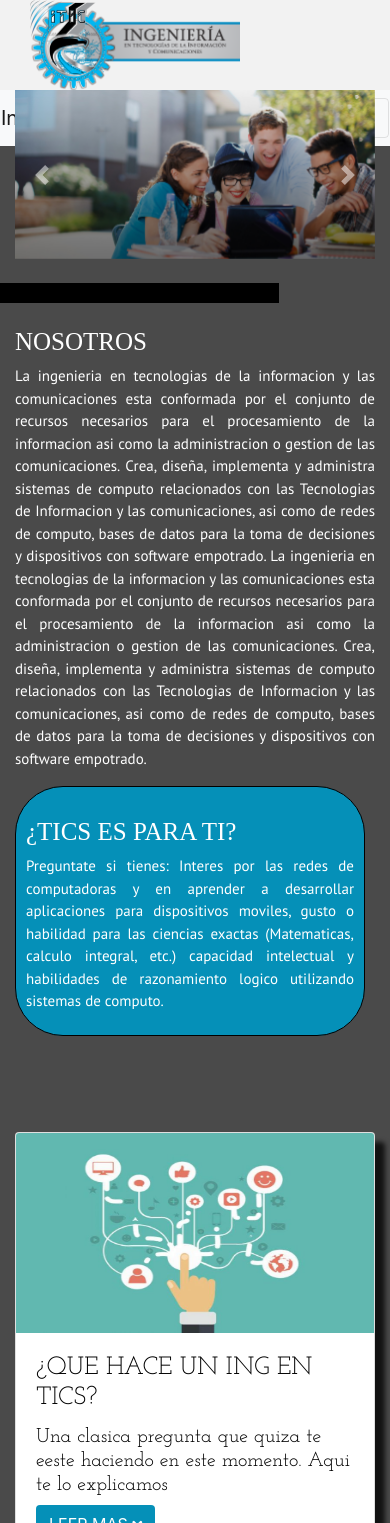
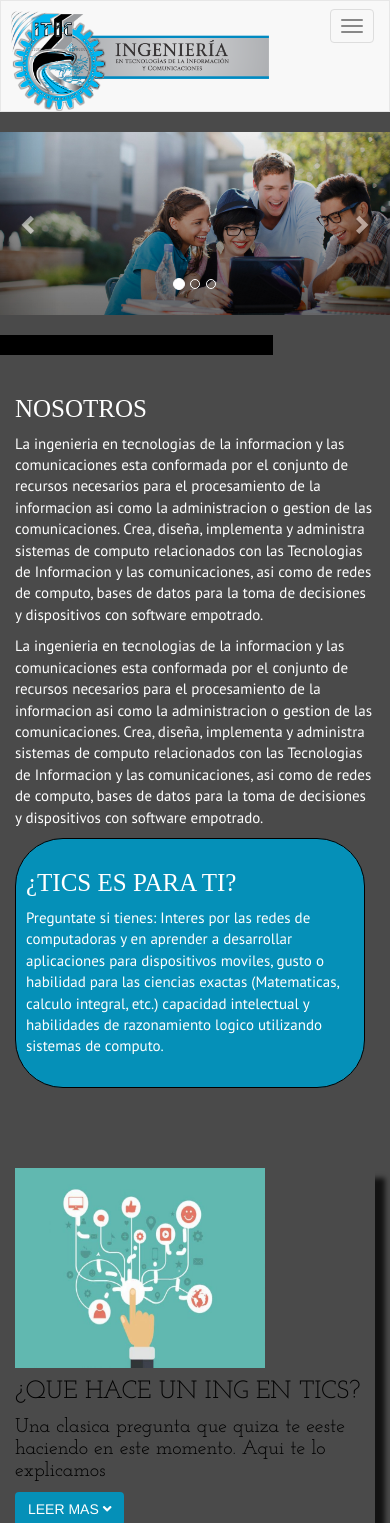
Before and after one commit to Arelysolis1615/TICSPAGINA, a PHP site: page / in a window 390 px wide; the page is wider, and only the part inside the window is pictured. Shown: the top 1523 px of that part. Run offline with PHP 8.4, Linux system fonts and the light colour scheme; some libraries are stand-ins or nearby versions.

Commit message:
nuevo commit
nuevo commitnuevo commit

 Please enter the commit message for your changes. Lines start
dkjnsmdkjnº# with '#' will be ignored, and an empty message aborts the commit.

```diff
--- a/css/estilos.css
+++ b/css/estilos.css
@@ -7,7 +7,7 @@ header{
     background-color:#7FA8F4;
     color:#fff;
     height:90px;
-    position: static;
+
 
     z-index: 100;
     /*margin-top: 5px;*/
--- a/index.html
+++ b/index.html
@@ -3,24 +3,37 @@
 <html lang="en">
 <head>
 
+	<meta charset="UTF-8">
+	<meta name="viewport" content="width=device-width, initial-scale=1.0">
+	<meta name="viewport" content="width=device-width, user-scalable=no, initial-scale=1.0, maximum-scale=1.0, minimum-scale=1.0">
 
-	<meta charset="UTF-8">
 	<link rel="stylesheet" type="text/css" href="css/normalize.css" />
-
-	<meta name="viewport" content="width=device-width, user-scalable=no, initial-scale=1.0, maximum-scale=1.0, minimum-scale=1.0">
 
 	<link rel="stylesheet" href="css/animate.css">
 
 	<link  href="https://fonts.googleapis.com/css?family=Arimo|Josefin+Slab|PT+Sans" rel="stylesheet">
-	<link rel="stylesheet" href="https://stackpath.bootstrapcdn.com/bootstrap/4.3.1/css/bootstrap.min.css" integrity="sha384-ggOyR0iXCbMQv3Xipma34MD+dH/1fQ784/j6cY/iJTQUOhcWr7x9JvoRxT2MZw1T" crossorigin="anonymous">
 
-	<meta name="viewport" content="width=device-width, initial-scale=1.0">
+	<!-- <link rel="stylesheet" href="https://stackpath.bootstrapcdn.com/bootstrap/4.3.1/css/bootstrap.min.css" integrity="sha384-ggOyR0iXCbMQv3Xipma34MD+dH/1fQ784/j6cY/iJTQUOhcWr7x9JvoRxT2MZw1T" crossorigin="anonymous">  -->
+	<link rel="stylesheet" href="https://maxcdn.bootstrapcdn.com/bootstrap/3.3.7/css/bootstrap.min.css" integrity="sha384-BVYiiSIFeK1dGmJRAkycuHAHRg32OmUcww7on3RYdg4Va+PmSTsz/K68vbdEjh4u" crossorigin="anonymous">
 
 	<link rel="stylesheet" href="https://use.fontawesome.com/releases/v5.7.2/css/all.css" integrity="sha384-fnmOCqbTlWIlj8LyTjo7mOUStjsKC4pOpQbqyi7RrhN7udi9RwhKkMHpvLbHG9Sr" crossorigin="anonymous">
 
+	<link rel="stylesheet" type="text/css" href="css/estilos.css">
+
+	<!-- <script src="https://code.jquery.com/jquery-3.3.1.slim.min.js" integrity="sha384-q8i/X+965DzO0rT7abK41JStQIAqVgRVzpbzo5smXKp4YfRvH+8abtTE1Pi6jizo" crossorigin="anonymous"></script> -->
+	<script src="https://ajax.googleapis.com/ajax/libs/jquery/1.12.4/jquery.min.js"></script>
+
+	<script src="https://cdnjs.cloudflare.com/ajax/libs/popper.js/1.14.6/umd/popper.min.js" integrity="sha384-wHAiFfRlMFy6i5SRaxvfOCifBUQy1xHdJ/yoi7FRNXMRBu5WHdZYu1hA6ZOblgut" crossorigin="anonymous"></script>
+	<!-- <script src="https://stackpath.bootstrapcdn.com/bootstrap/4.2.1/js/bootstrap.min.js" integrity="sha384-B0UglyR+jN6CkvvICOB2joaf5I4l3gm9GU6Hc1og6Ls7i6U/mkkaduKaBhlAXv9k" crossorigin="anonymous"></script> -->
+	<script src="https://maxcdn.bootstrapcdn.com/bootstrap/3.3.7/js/bootstrap.min.js" integrity="sha384-Tc5IQib027qvyjSMfHjOMaLkfuWVxZxUPnCJA7l2mCWNIpG9mGCD8wGNIcPD7Txa" crossorigin="anonymous"></script>
 
 
-	<link rel="stylesheet" type="text/css" href="css/estilos.css">
+
+	<script type="text/javascript">
+	$(window).load(function() {
+		$(".loader").fadeOut("slow");
+	});
+	</script>
 
 	<style>
 		h3{
@@ -48,173 +61,223 @@
 
 		}
 
+		#logotipo-carrera-tics {
+			height: 100px;
+		}
 
+		#link-navbar-brand {
+			display: block;
+			padding: 10px !important;
+		}
+
+		.img-responsive {
+			width: 100%;
+		}
+
+		.loader {
+			position: fixed;
+			left: 0px;
+			top: 0px;
+			width: 100%;
+			height: 100%;
+			z-index: 9999;
+			background: url('imagenes/pageLoader.gif') 50% 50% no-repeat rgb(249,249,249);
+			opacity: .8;
+		}
 	</style>
 
 	<title>ITA-TICS</title>
 </head>
 <body>
-	<header>
-		<section class="main row">
 
-			<div class="container-fluid col-xs-8 col-sm-8 col-md-8 col-lg-7">
-				<div id="logo"></div>
+	<div class="loader"></div>
 
+	<nav id="navBarMenu" class="navbar navbar-default" style="border-radius: 0px;">
+		<div class="container-fluid">
+			<!-- Brand and toggle get grouped for better mobile display -->
+			<div class="navbar-header">
+				<button type="button" class="navbar-toggle collapsed" data-toggle="collapse" data-target="#bs-example-navbar-collapse-1" aria-expanded="false">
+					<span class="sr-only">Toggle navigation</span>
+					<span class="icon-bar"></span>
+					<span class="icon-bar"></span>
+					<span class="icon-bar"></span>
+				</button>
+				<a class="navbar-brand" href="#" style="display: block; height: 110px; padding: 10px !important;">
+					<img src="imagenes/logoTICS.png" id="logotipo-carrera-tics" alt="Logotipo de la carrera de TIC's">
+				</a>
 			</div>
-			<nav class="navbar navbar-expand-lg navbar-light bg-light  col-xs-4 col-sm-4 col-md-4 col-lg-5">
-	  				<a class="navbar-brand" href="#">Inicio</a>
-	  				<button class="navbar-toggler" type="button" data-toggle="collapse" data-target="#navbarNavAltMarkup" aria-controls="		navbarNavAltMarkup" aria-expanded="false" aria-label="Toggle navigation">
-	   				 	<span class="navbar-toggler-icon"></span>
-	  				</button>
-	  				<div class="collapse navbar-collapse" id="navbarNavAltMarkup">
-		    			<div class="navbar-nav">
-			     		 	<a class="nav-item nav-link active" href="#">Nosotros <span class="sr-only">(current)</span></a>
-			      			<a class="nav-item nav-link" href="#">Reticula</a>
-			      			<a class="nav-item nav-link" href="#">Programa</a>
-			      			<a class="nav-item nav-link" href="#">Maestros</a>
-			      			<a class="nav-item nav-link" href="#">Contacto</a>
-			      			<!--<a class="nav-item nav-link disabled" href="#" tabindex="-1" aria-disabled="true">Maestros</a>-->
+
+			<!-- Collect the nav links, forms, and other content for toggling -->
+			<div class="collapse navbar-collapse" id="bs-example-navbar-collapse-1" style="padding-top: 10px;">
+
+				<ul class="nav navbar-nav navbar-right">
+					<li><a class="nav-item nav-link active" href="#">Nosotros <span class="sr-only">(current)</span></a></li>
+					<li><a class="nav-item nav-link" href="#">Reticula</a></li>
+					<li><a class="nav-item nav-link" href="#">Programa</a></li>
+					<li><a class="nav-item nav-link" href="#">Maestros</a></li>
+					<li><a class="nav-item nav-link" href="#">Contacto</a></li>
+				</ul>
+			</div><!-- /.navbar-collapse -->
+		</div><!-- /.container-fluid -->
+	</nav>
+
+	<!-- CARRUSEL START -->
+	<div id="myCarousel" class="carousel slide" data-ride="carousel">
+
+		<!-- INDICADORES -->
+		<ol class="carousel-indicators">
+			<li data-target="#myCarousel" data-slide-to="0" class="active"></li>
+			<li data-target="#myCarousel" data-slide-to="1"></li>
+			<li data-target="#myCarousel" data-slide-to="2"></li>
+		</ol>
+
+		<!-- CONTENEDORES DE SLIDES -->
+		<div class="carousel-inner">
+			<div class="item active">
+				<img src="imagenes/alumnos.jpg" class="d-block w-100 img-responsive" alt="...">
+			</div>
+			<div class="item">
+				<img src="imagenes/puños.jpg" class="d-block w-100 img-responsive" alt="...">
+			</div>
+			<div class="item">
+				<img src="imagenes/ITAOXXO.jpg" class="d-block w-100 img-responsive" alt="...">
 			</div>
 		</div>
-			</nav>
-		</section>
-	</header>
 
+		<!-- CONTROLES DE IZQUIERDA A DERECHA -->
+		<a class="left carousel-control" href="#myCarousel" data-slide="prev">
+			<span class="glyphicon glyphicon-chevron-left"></span>
+			<span class="sr-only">Anterior</span>
+		</a>
+		<a class="right carousel-control" href="#myCarousel" data-slide="next">
+			<span class="glyphicon glyphicon-chevron-right"></span>
+			<span class="sr-only">Siguiente</span>
+		</a>
+	</div>
+	<!-- CARRUSEL END -->
 
-	<section class="slide-main col-xs-12 col-sm-12 col-md-12 col-lg-12">
-				<div id="carouselExampleInterval" class="carousel slide" data-ride="carousel">
-		  			<div class="carousel-inner">
-		    			<div class="carousel-item active" data-interval="10000">
-		      				<img src="imagenes/alumnos.jpg" class="d-block w-100" alt="...">
-		    			</div>
-		    			<div class="carousel-item" data-interval="2000">
-		      				<img src="imagenes/puños.jpg" class="d-block w-100" alt="...">
-		    			</div>
-		    			<div class="carousel-item">
-		      				<img src="imagenes/ITAOXXO.jpg" class="d-block w-100" alt="...">
+	<!-- SEPARADOR START -->
+	<br>
+		<div class="container">
+			<div class="row">
+				<div class="linea col-xs-12 col-sm-12 col-md-12 col-lg-12">
 				</div>
 			</div>
-		  			<a class="carousel-control-prev" href="#carouselExampleInterval" role="button" data-slide="prev">
-		   		 		<span class="carousel-control-prev-icon" aria-hidden="true"></span>
-		    			<span class="sr-only">Previous</span>
-		  			</a>
-		 			 <a class="carousel-control-next" href="#carouselExampleInterval" role="button" data-slide="next">
-		    			<span class="carousel-control-next-icon" aria-hidden="true"></span>
-		    			<span class="sr-only">Next</span>
-	  				</a>
 		</div>
-			</section>
 	<br>
+	<!-- SEPARADOR END -->
 
-		<section class="row">
-		<article class="linea col-xs-12 col-sm-12 col-md-12 col-lg-12"></article>
-
-
-		</section>
-		<br>
-	<div class="container ">
-
-		<!--Con xs ponemos 12 para que este la pantalla completa -->
-		<section class="row">
+	<div class="container">
+		<div class="row">
 			<article class="animated wobble col-xs-12 col-sm-8 col-md-9 col-lg-9 ">
-
-				<h1>
-					 NOSOTROS</h1>
-				<p ALIGN="justify">
-
+				<h1>NOSOTROS</h1>
+				<p class="p-justificado">
 					La ingenieria en tecnologias de la informacion y las comunicaciones esta conformada por el conjunto de recursos necesarios para el procesamiento de la informacion asi como la administracion o gestion de las comunicaciones. Crea, diseña, implementa y administra sistemas de computo relacionados con las Tecnologias de Informacion y las comunicaciones, asi como de redes de computo, bases de datos para la toma de decisiones y dispositivos con software empotrado.
-
+				</p>
+				<p class="p-justificado">
 					La ingenieria en tecnologias de la informacion y las comunicaciones esta conformada por el conjunto de recursos necesarios para el procesamiento de la informacion asi como la administracion o gestion de las comunicaciones. Crea, diseña, implementa y administra sistemas de computo relacionados con las Tecnologias de Informacion y las comunicaciones, asi como de redes de computo, bases de datos para la toma de decisiones y dispositivos con software empotrado.
 				</p>
 			</article>
 
-
 			<article class="col-xs-12 col-sm-2 col-md-2 col-lg-2">
 				<div class="redondeo">
-
 					<div class=tex>
 						<h1>¿TICS ES PARA TI?</h1>
-						<p ALIGN="justify">Preguntate si tienes:
+						<p class="p-justificado">
+							Preguntate si tienes:
 							Interes por las redes de computadoras y en aprender a desarrollar aplicaciones para dispositivos moviles, gusto o habilidad para las ciencias exactas (Matematicas, calculo integral, etc.) capacidad intelectual y habilidades de razonamiento logico utilizando sistemas de computo.</p>
 					</div>
-
 				</div>
 			</article>
-		</section>
+		</div>
+
+		<br>
 		<br>
 		<br>
 		<br>
 
-
-		<br>
-
-		</section>
-
-		<!--<div class="clearfix visible-sm-block"></div>-->
-
 		<!--La de arriba es una fila y esta es otra-***18rem;-->
 		<div class="row">
+			<div class="col-xs-12 col-sm-6 col-md-3 ">
+				<div class="card">
+					<img src="imagenes/tics.jpg" width="250" height="200" class="card-img-top" alt="...">
+					<div class="card-body">
+						<h5 class="animated bounce card-title">¿QUE HACE UN ING EN TICS?</h5>
+						<h6 class="card-text">Una clasica pregunta que quiza te eeste haciendo en este momento. Aqui te lo explicamos</h6>
+						<h6 id="h6-que-hace-un-ing" class="card-text">
+							Lorem ipsum dolor sit amet, consectetur adipiscing elit. Nam sapien lacus, suscipit id erat egestas, auctor mattis sem. Curabitur congue dolor in mi sagittis facilisis.
+						</h6>
+
+						<button type="button" class="btn btn-main" onclick="OcultarH6QueHaceUnIng()">
+							LEER MAS <i class="fas fa-angle-down"></i></i>
+						</button>
+					</div>
+				</div>
+			</div>
+
+			<!--si eliminamos una columna simplemente desaparece pero las otras no se acomodan -->
+			<div class="col-xs-12 col-sm-6 col-md-3 ">
+				<div class="card">
+  					<img src="imagenes/oficina3.jpg" width="250" height="200"  class="card-img-top" alt="...">
+					<div class="card-body">
+						<h5 class="card-title">¿DONDE TRABAJAN?</h5>
+						<h6 class="card-text">Una clasica pregunta que quiza te eeste haciendo en este momento. Aqui te lo explicamos</h6>
+						<h6 id="h6-donde-trabajan" class="card-text">
+							Lorem ipsum dolor sit amet, consectetur adipiscing elit. Nam sapien lacus, suscipit id erat egestas, auctor mattis sem. Curabitur congue dolor in mi sagittis facilisis.
+						</h6>
+
+						<button type="button" class="btn btn-main" onclick="OcultarH6DondeTrabajan()">
+							LEER MAS <i class="fas fa-angle-down"></i></i>
+						</button>
+					</div>
+				</div>
+			</div>
 
 			<div class="col-xs-12 col-sm-6 col-md-3 ">
 				<div class="card">
-	  					<img src="imagenes/tics.jpg" width="350" height="200" class="card-img-top" alt="...">
+  					<img src="imagenes/ingreso.jpg" width="250" height="200" class="card-img-top" alt="...">
 					<div class="card-body">
-			   				 <h5 class="animated bounce card-title">¿QUE HACE UN ING EN TICS?</h5>
+						<h5 class="card-title">INGRESO PROMEDIO</h5>
 		    			<h6 class="card-text">Una clasica pregunta que quiza te eeste haciendo en este momento. Aqui te lo explicamos</h6>
-			    			<a href="#" class="btn btn-main">LEER MAS <i class="fas fa-angle-down"></i></i></a>
+		    			<h6 id="h6-ingreso-promedio" class="card-text">
+							Lorem ipsum dolor sit amet, consectetur adipiscing elit. Nam sapien lacus, suscipit id erat egestas, auctor mattis sem. Curabitur congue dolor in mi sagittis facilisis.
+						</h6>
+
+						<button type="button" class="btn btn-main" onclick="OcultarH6IngresoPromedio()">
+							LEER MAS <i class="fas fa-angle-down"></i></i>
+						</button>
 					</div>
 	  			</div>
 			</div>
-			<!--si eliminamos una columna simplemente desaparece pero las otras no se acomodan -->
-			<div class="col-xs-12 col-sm-6 col-md-3 ">
-				<div class="card">
-  					<img src="imagenes/oficina3.jpg" width="350" height="200"  class="card-img-top" alt="...">
-	 				 <div class="card-body">
-		   				 <h5 class="card-title">¿DONDE TRABAJAN?</h5>
-		    			<h6 class="card-text">Una clasica pregunta que quiza te eeste haciendo en este momento. Aqui te lo explicamos</h6>
-		    			<a href="#" class="btn btn-main">LEER MAS <i class="fas fa-angle-down"></i></i></a>
-	  				</div>
 
-				</div>
-			</div>
-			<div class="col-xs-12 col-sm-6 col-md-3 ">
-				<div class="card">
-  					<img src="imagenes/ingreso.jpg" width="350" height="200" class="card-img-top" alt="...">
-	 				 <div class="card-body">
-		   				 <h5 class="card-title">INGRESO PROMEDIO</h5>
-		    			<h6 class="card-text">Una clasica pregunta que quiza te eeste haciendo en este momento. Aqui te lo explicamos</h6>
-		    			<a href="#" class="btn btn-main">LEER MAS <i class="fas fa-angle-down"></i></i></a>
-	  				</div>
-	  			</div>
-
-			</div>
 			<div class="col-xs-12 col-sm-6 col-md-3">
 				<div class="card">
-
-				<img src="imagenes/idea.png" width="350" height="200" class="card-img-top" alt="...">
+					<img src="imagenes/idea.png" width="250" height="200" class="card-img-top" alt="...">
   					<!--<img src="imagenes/interesante.jpg" class="card-img-top" alt="...">-->
 					<div class="card-body">
 						<h6 class="card-title">DATOS CURIOSOS</h5>
 		    			<h6 class="card-text">Una clasica pregunta que quiza te eeste haciendo en este momento. Aqui te lo explicamos</h6>
-		    			<br>
-		    			<a href="#" class="btn btn-main">LEER MAS <i class="fas fa-angle-down"></i></i></a>
-	  				</div>
+		    			<h6 id="h6-datos-curiosos" class="card-text">
+							Lorem ipsum dolor sit amet, consectetur adipiscing elit. Nam sapien lacus, suscipit id erat egestas, auctor mattis sem. Curabitur congue dolor in mi sagittis facilisis.
+						</h6>
 
+						<button type="button" class="btn btn-main" onclick="OcultarH6DatosCuriosos()">
+							LEER MAS <i class="fas fa-angle-down"></i></i>
+						</button>
 	  				</div>
 				</div>
 			</div>
+		</div>
+
 		<br>
 
-		</section>
 		<article class="container fluid col-xs-12 col-sm-12 col-md-12 col-lg-12">
 				<h1>UN POCO DE NOSOTROS, UN POCO DE AMBIENTE TICS</h1>
 		</article>
+
 		<div class="row">
 			<article class="col-xs-12 col-sm-4 col-md-4 col-lg-4">
-
-
 				<img src="imagenes/uno.jpg" width="350" height="200" href="imagenes/uno.jpg">
-
 			</article>
 			<article class="col-xs-12 col-sm-4 col-md-4 col-lg-4">
 				<img src="imagenes/dos.jpeg" width="350" height="200">
@@ -222,11 +285,9 @@
 			<article class="col-xs-12 col-sm-4 col-md-4 col-lg-4">
 				<img src="imagenes/tres.jpg" width="350" height="200">
 			</article>
+		</div>
 
-		</div>
 		<div class="row">
-
-
 			<article class="col-xs-12 col-sm-4 col-md-4 col-lg-4">
 				<h3>Maestros capacitados</h3>
 			</article>
@@ -236,12 +297,11 @@
 			<article class="col-xs-12 col-sm-4 col-md-4 col-lg-4">
 				<h3>Variedad cultural</h3>
 			</article>
+		</div>
 
-		</div>
 		<br>
 
 		<div class="row">
-
 			<div class="col-xs-12 col-sm-4 col-md-4 col-lg-4">
 				<div class="galeria">
 					<img src="imagenes/cuatro.jpg"width="350" height="200" >
@@ -260,8 +320,6 @@
 
 		<br>
 		<div class="row">
-
-
 			<article class="col-xs-12 col-sm-4 col-md-4 col-lg-4">
 				<h3>Libertad de expresion</h3>
 			</article>
@@ -271,42 +329,38 @@
 			<article class="col-xs-12 col-sm-4 col-md-4 col-lg-4">
 				<h3>Excelentes instalaciones</h3>
 			</article>
+		</div>
 
-		</div>
 		<br>
+
 		<div class="row">
 			<div class="container-fluid col-xs-12 col-sm-12 col-md-12 col-lg-12">
-
-
 				<h1>SECCION PARA RETICULA</h1>
-
 			</div>
 		</div>
+
 		<br>
+
 		<div class="row">
 			<div class="container-fluid col-xs-12 col-sm-12 col-md-12 col-lg-12">
-
-
 				<h1>SECCION PARA PROGRAMAS</h1>
-
 			</div>
 		</div>
+
 		<br>
+
 		<div class="row">
 			<div class="container-fluid col-xs-12 col-sm-12 col-md-12 col-lg-12">
-
-
 				<h1>SECCION PARA MAESTROS</h1>
-
 			</div>
 		</div>
+
 		<br>
+
 		<h1>INGRESA TU CORREO Y RECIBE INFORMACION ADICIONAL IMPORTANTE COMO NUESTRO CALENDARIO Y FECHAS ESPECIALES</h1>
+
 		<div class="row">
-
-
 			<div class="col-xs-12 col-sm-5 col-md-5">
-
 				<form>
 					<div class="form-group">
 						<label for="exampleInputEmail1">Aqui tu e-mail</label>
@@ -316,8 +370,8 @@
 					<div class="form-group">
 						<label for="exampleInputPassword1">Password</label>
 						<input type="password" class="form-control" id="exampleInputPassword1" placeholder="Ni una palabra a nadie!">
+						<div class="form-group form-check">
 						</div>
-					  <div class="form-group form-check">
 						<input type="checkbox" class="form-check-input" id="exampleCheck1">
 						<label class="form-check-label" for="exampleCheck1">Notificarme</label>
 					</div>
@@ -325,29 +379,21 @@
 				</form>
 			</div>
 			<div class="col-xs-12 col-sm-1 col-md-1">
-
 			</div>
-
 			<div class="color3 col-xs-12 col-sm-6 col-md-6">
 				Consulta con nosotros el proceso de solicitud de ficha para examen de seleccion a partir de marzo y hasta mayo en www.ita.mx Encontraras una carrera interesante, con muchas aplicaciones en la industria, impartida por profesores capacitados.
 			</div>
-
-
 		</div>
 
 	</div>
 
 
-
-
-
-
 	<footer>
-
+		<div class="container">
 			<div class="row">
-				<div class="container-fluid col-xs-9 col-sm-9 col-md-9 col-lg-9">
-
-					<p>Copyright © 2019. Instituto Tecnológico de Aguascalientes. Todos los Derechos Reservados.
+				<div class="col-xs-9 col-sm-9 col-md-9 col-lg-9">
+					<p>
+						Copyright © 2019. Instituto Tecnológico de Aguascalientes. Todos los Derechos Reservados.
 
 						Av. Adolfo López Mateos #1801 Ote. Fracc. Bona Gens, C.P. 20256
 
@@ -355,47 +401,108 @@
 
 						Tel. 449 9 10 50 02
 
-						E-Mail: webmaster@mail.ita.mx</p>
-
-
-
+						E-Mail: webmaster@mail.ita.mx
+					</p>
 				</div>
 
-				<div class="container-fluid col-xs-1 col-sm-1 col-md-1 col-lg-1">
-
+				<div class="col-xs-1 col-sm-1 col-md-1 col-lg-1">
 					<div id=icon>
 						<i class="fab fa-facebook-square"></i>
 					</div>
-
 				</div>
-				<div class="container-fluid col-xs-1 col-sm-1 col-md-1 col-lg-1">
-
+				<div class="col-xs-1 col-sm-1 col-md-1 col-lg-1">
 					<div id="icon">
 						<i class="fab fa-twitter"></i>
 					</div>
 				</div>
-				<div class="container-fluid col-xs-1 col-sm-1 col-md-1 col-lg-1">
-
+				<div class="col-xs-1 col-sm-1 col-md-1 col-lg-1">
 					<div id="icon">
 						<i class="fab fa-instagram"></i>
 					</div>
 				</div>
-
-
-
 			</div>
-
-
-
+		</div>
 	</footer>
 
+	<script type="text/javascript">
 
+		$(window).scroll(function (event) {
+			var scrollLeft = $(window).scrollTop();
+			if (scrollLeft > 950) {
+				$('#navBarMenu').css('position', 'fixed');
+				$('#navBarMenu').css('top', '0');
+				$('#navBarMenu').css('width', '100%');
+				$('#navBarMenu').css('zIndex', '1000');
+				$('#navBarMenu').css('opacity', '.8');
+				console.log("menor a 950");
+			}
+			else
+			{
+				$('#navBarMenu').css('position', 'relative');
+				$('#navBarMenu').css('opacity', '1');
+				console.log("Mayor a 950");
+			}
+		})
 
+		$('#h6-que-hace-un-ing').hide();
+		var key_ocultarh6quehaceuning = false;
+		var OcultarH6QueHaceUnIng = function() {
+			if (key_ocultarh6quehaceuning)
+			{
+				$('#h6-que-hace-un-ing').hide();
+				key_ocultarh6quehaceuning = false;
+			}
+			else
+			{
+				$('#h6-que-hace-un-ing').show();
+				key_ocultarh6quehaceuning = true;
+			}
+		};
 
+		$('#h6-donde-trabajan').hide();
+		var key_ocultarh6dondetrabajan = false;
+		var OcultarH6DondeTrabajan = function() {
+			if (key_ocultarh6dondetrabajan)
+			{
+				$('#h6-donde-trabajan').hide();
+				key_ocultarh6dondetrabajan = false;
+			}
+			else
+			{
+				$('#h6-donde-trabajan').show();
+				key_ocultarh6dondetrabajan = true;
+			}
+		};
 
-	<script src="https://code.jquery.com/jquery-3.3.1.slim.min.js" integrity="sha384-q8i/X+965DzO0rT7abK41JStQIAqVgRVzpbzo5smXKp4YfRvH+8abtTE1Pi6jizo" crossorigin="anonymous"></script>
+		$('#h6-ingreso-promedio').hide();
+		var key_ocultarh6ingresopromedio = false;
+		var OcultarH6IngresoPromedio = function() {
+			if (key_ocultarh6ingresopromedio)
+			{
+				$('#h6-ingreso-promedio').hide();
+				key_ocultarh6ingresopromedio = false;
+			}
+			else
+			{
+				$('#h6-ingreso-promedio').show();
+				key_ocultarh6ingresopromedio = true;
+			}
+		};
 
-	<script src="https://cdnjs.cloudflare.com/ajax/libs/popper.js/1.14.6/umd/popper.min.js" integrity="sha384-wHAiFfRlMFy6i5SRaxvfOCifBUQy1xHdJ/yoi7FRNXMRBu5WHdZYu1hA6ZOblgut" crossorigin="anonymous"></script>
-	<script src="https://stackpath.bootstrapcdn.com/bootstrap/4.2.1/js/bootstrap.min.js" integrity="sha384-B0UglyR+jN6CkvvICOB2joaf5I4l3gm9GU6Hc1og6Ls7i6U/mkkaduKaBhlAXv9k" crossorigin="anonymous"></script>
+		$('#h6-datos-curiosos').hide();
+		var key_ocultarh6datoscuriosos = false;
+		var OcultarH6DatosCuriosos = function() {
+			if (key_ocultarh6datoscuriosos)
+			{
+				$('#h6-datos-curiosos').hide();
+				key_ocultarh6datoscuriosos = false;
+			}
+			else
+			{
+				$('#h6-datos-curiosos').show();
+				key_ocultarh6datoscuriosos = true;
+			}
+		};
+	</script>
 </body>
 </html>
```
Lines whose indentation alone changed are shown as unchanged.
